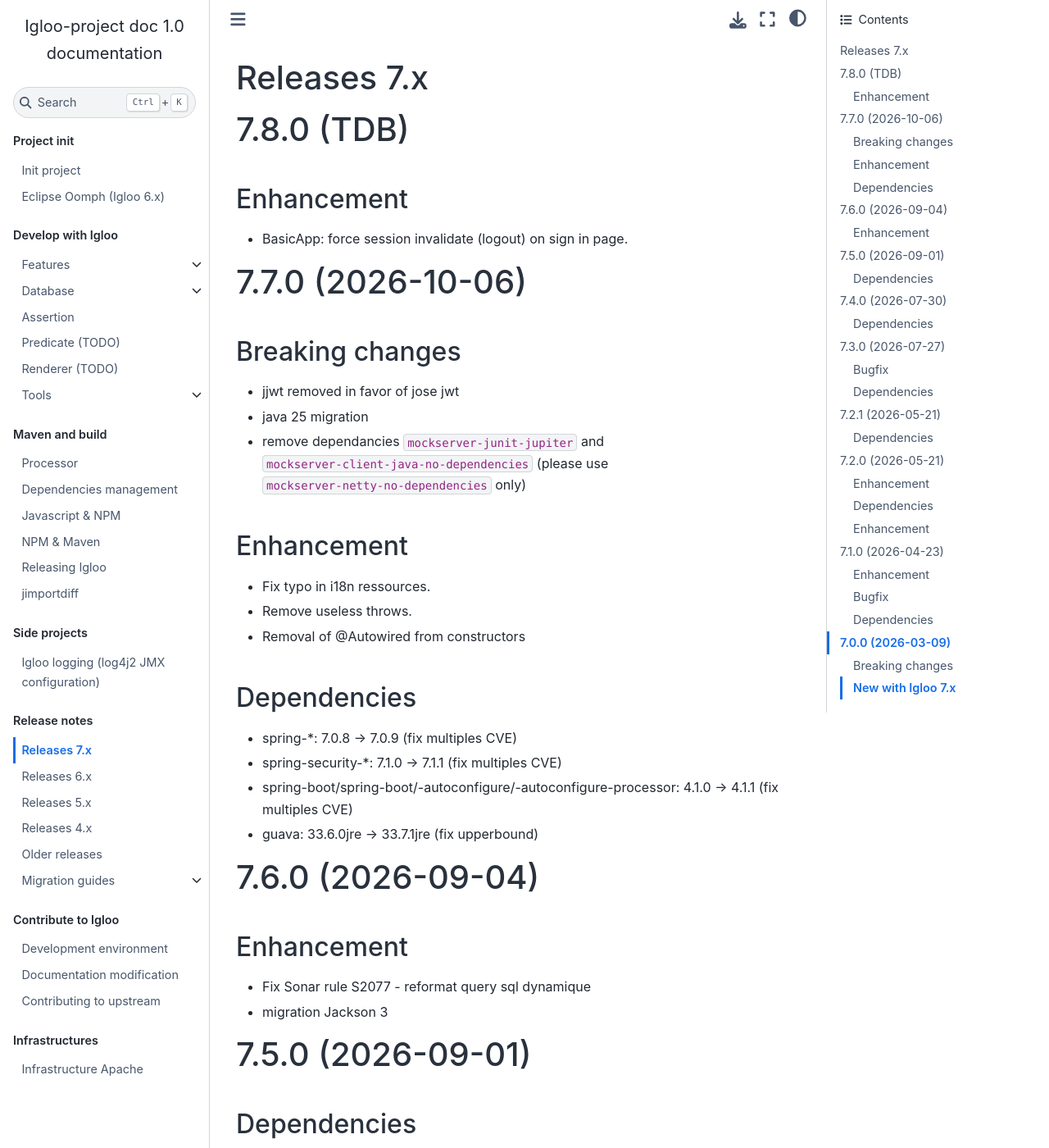
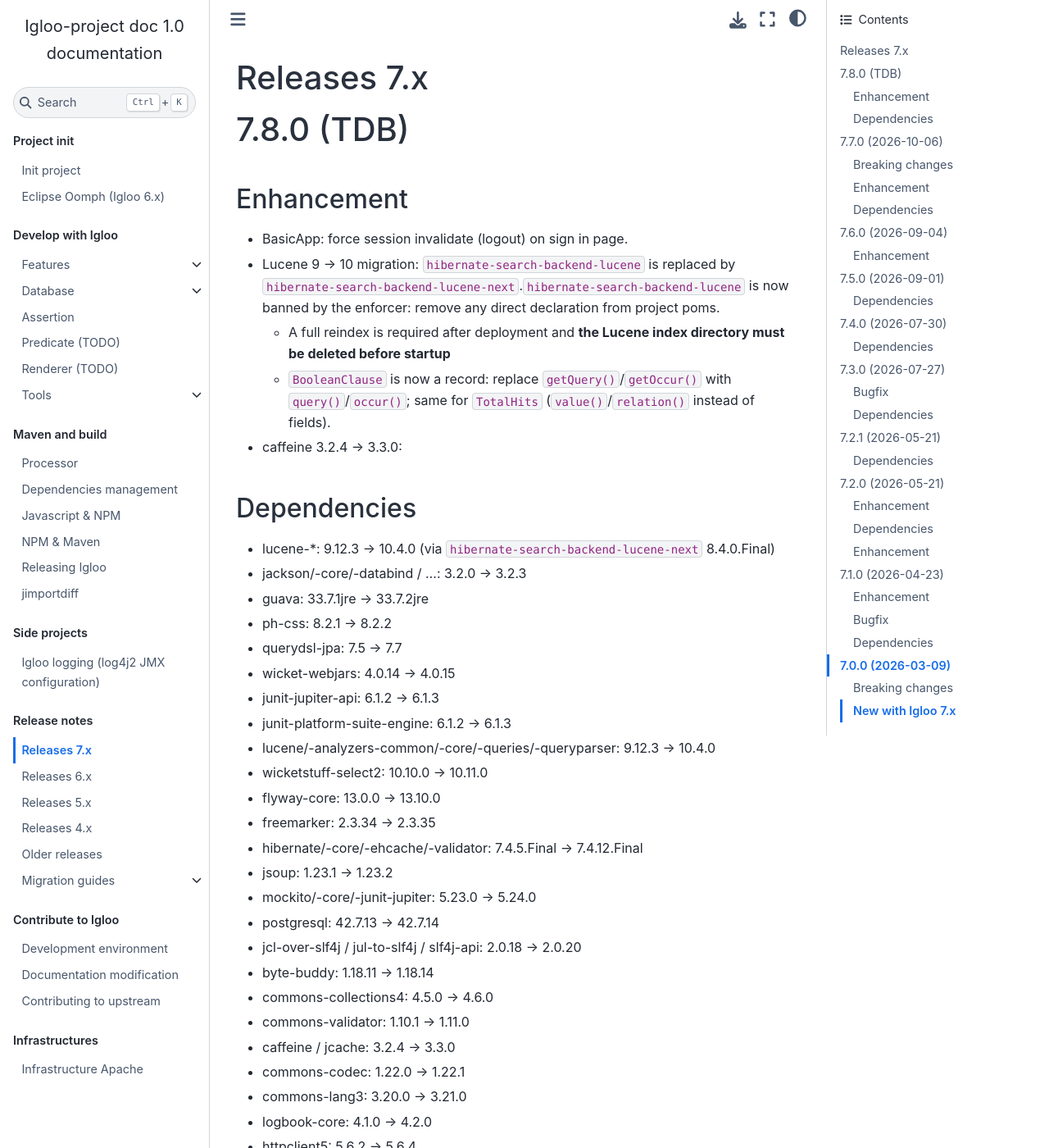
Before and after one commit to igloo-project/igloo-doc, a Sphinx documentation site: the page built from source/release-notes/releases-7.x.md, in a window 1280 px wide and 1400 px high. Shown: the whole window at 82% size. Built offline with Sphinx 7.4.7 and the Sphinx Book theme 1.1.4, drawn with Linux system fonts in a browser that asks for light colours; some of the changed text lies outside the part shown.

Commit message:
release note 7.8.0

```diff
--- a/source/release-notes/releases-7.x.md
+++ b/source/release-notes/releases-7.x.md
@@ -5,6 +5,60 @@
 ## Enhancement
 
 * BasicApp: force session invalidate (logout) on sign in page.
+* Lucene 9 -> 10 migration: `hibernate-search-backend-lucene` is replaced by `hibernate-search-backend-lucene-next`.`hibernate-search-backend-lucene` is now banned by the enforcer: remove any direct declaration from project poms.
+  * A full reindex is required after deployment and **the Lucene index directory must be deleted before startup**
+  * `BooleanClause` is now a record: replace `getQuery()`/`getOccur()` with `query()`/`occur()`; same for
+    `TotalHits` (`value()`/`relation()` instead of fields).
+* caffeine 3.2.4 -> 3.3.0:
+
+## Dependencies
+
+* lucene-\*: 9.12.3 -> 10.4.0 (via `hibernate-search-backend-lucene-next` 8.4.0.Final)
+
+* jackson/-core/-databind / ...: 3.2.0 -> 3.2.3
+* guava: 33.7.1jre -> 33.7.2jre
+* ph-css: 8.2.1 -> 8.2.2
+* querydsl-jpa: 7.5 -> 7.7
+* wicket-webjars: 4.0.14 -> 4.0.15
+* junit-jupiter-api: 6.1.2 -> 6.1.3
+* junit-platform-suite-engine: 6.1.2 -> 6.1.3
+* lucene/-analyzers-common/-core/-queries/-queryparser: 9.12.3 -> 10.4.0
+* wicketstuff-select2: 10.10.0 -> 10.11.0
+* flyway-core: 13.0.0 -> 13.10.0
+* freemarker: 2.3.34 -> 2.3.35
+* hibernate/-core/-ehcache/-validator: 7.4.5.Final -> 7.4.12.Final
+* jsoup: 1.23.1 -> 1.23.2
+* mockito/-core/-junit-jupiter: 5.23.0 -> 5.24.0
+* postgresql: 42.7.13 -> 42.7.14
+* jcl-over-slf4j / jul-to-slf4j / slf4j-api: 2.0.18 -> 2.0.20
+* byte-buddy: 1.18.11 -> 1.18.14
+* commons-collections4: 4.5.0 -> 4.6.0
+* commons-validator: 1.10.1 -> 1.11.0
+* caffeine / jcache: 3.2.4 -> 3.3.0
+* commons-codec: 1.22.0 -> 1.22.1
+* commons-lang3: 3.20.0 -> 3.21.0
+* logbook-core: 4.1.0 -> 4.2.0
+* httpclient5: 5.6.2 -> 5.6.4
+* springdoc-openapi-starter-webmvc-ui: 3.0.3 -> 3.1.1
+* sass-embedded-host: 4.4.0 -> 4.6.0
+* nimbus-jose-jwt: 10.9.1 -> 10.10
+* classgraph: 4.8.186 -> 4.8.197
+* mockserver-netty: 7.5.0 -> 8.0.0
+* pdfcompare: 1.2.9 -> 1.2.11
+* vue: 3.5.40 -> 3.5.43
+* hibernate-validator: 9.1.3.Final -> 9.1.4.Final
+* snakeyaml: 2.6 -> 2.7
+* maven-compiler-plugin: 3.15.0 -> 3.16.0
+* maven-failsafe-plugin: 3.5.6 -> 3.6.0
+* maven-surefire-plugin: 3.5.6 -> 3.6.0
+* maven-deploy-plugin: 3.1.4 -> 3.2.0
+* maven-install-plugin: 3.1.4 -> 3.2.0
+* dependency-check-maven: 12.2.2 -> 13.0.0
+* versions-maven-plugin: 2.21.0 -> 2.22.0
+* exec-maven-plugin: 3.6.3 -> 3.6.4
+* spotless-maven-plugin: 3.9.0 -> 3.10.4
+* google-java-format: 1.28.0 -> 1.37.0
+* jaxb2-maven-plugin: 4.1.0 -> 4.2.0
 
 # 7.7.0 (2026-10-06)
 
```
